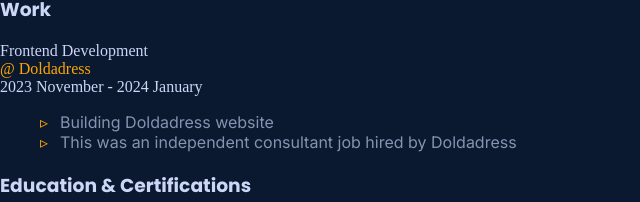
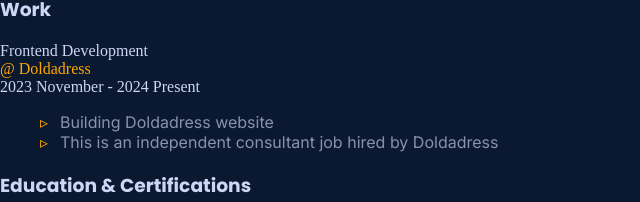
Before and after one commit to NoahNemhed/Portfolio, a React (Create React App) app: page /experience in a window 1280 px wide. Shown: the part 244-446 px from the top of the page, without its empty margins (0-640 px from the left). Built offline with nearby package versions, Linux system fonts and the light colour scheme.

Commit message:
Update Experience.jsx

```diff
--- a/src/views/Experience.jsx
+++ b/src/views/Experience.jsx
@@ -6,10 +6,10 @@
         "Doldadress": {
           url: "https://www.doldadress.se/",
           position: "Frontend Development",
-          duration: "2023 November - 2024 January",
+          duration: "2023 November - 2024 Present",
           content: [
             "Building Doldadress website",
-            "This was an independent consultant job hired by Doldadress",
+            "This is an independent consultant job hired by Doldadress",
           ]
         },
       });
```
